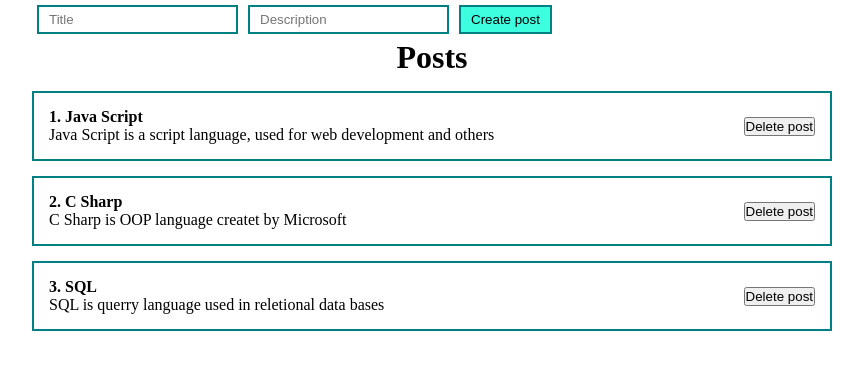
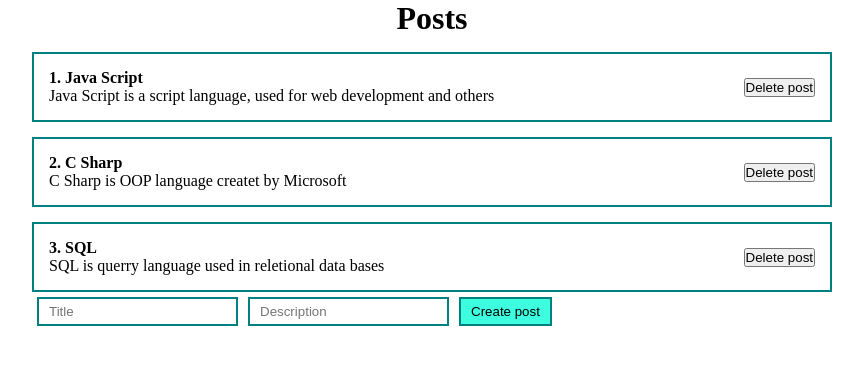
Before and after one commit to ventsislavVidulov/react-recap-utv, a React (Vite) app: page / in a window 1280 px wide. Shown: the top 370 px of the page, without its empty margins (208-1071 px from the left). Built offline with nearby package versions, Linux system fonts and the light colour scheme.

Commit message:
decompose post form to new component

```diff
--- a/src/App.jsx
+++ b/src/App.jsx
@@ -1,14 +1,9 @@
 import "./styles/App.css";
 import { useState } from "react";
 import PostList from "./components/PostList";
-import ControledInput from "./ui/ControledInput/ControledInput";
-import MyButton from "./ui/MyButton/MyButton";
+import PostForm from "./ui/PostForm/PostForm";
 
 function App() {
-  const [postTitle, setPostTitle] = useState('');
-  const [postTitleResetSignal, setPostTitleResetSignal] = useState(false);
-  const [postDescriptionResetSignal, setPostDescriptionResetSignal] = useState(false);
-  const [postDescription, setPostDescription] = useState('');
   const [posts, setPosts] = useState(
     [
       {
@@ -30,29 +25,14 @@ function App() {
     ]
   );
 
-  const titleHandler = (title) => {
-    setPostTitle(title);
-  };
-
-  const descriptionHandler = (description) => {
-    setPostDescription(description);
-  };
-
-  const handleSubmit = (e) => {
-    e.preventDefault();
-    setPosts([...posts, { id: posts[posts.length - 1].id + 1, title: postTitle, description: postDescription }]);
-    setPostTitleResetSignal(state => !state);
-    setPostDescriptionResetSignal(state => !state);
+  const addPostHandler = (posts) => {
+    setPosts(posts);
   }
 
   return (
     <div className='app'>
-      <form action="">
-        <ControledInput placeholder="Title" value={postTitle} handler={titleHandler} debounceInterval="1000" resetSignal={postTitleResetSignal} />
-        <ControledInput placeholder="Description" value={postDescription} handler={descriptionHandler} debounceInterval="1000" resetSignal={postDescriptionResetSignal} />
-        <MyButton handler={handleSubmit}>Create post</MyButton>
-      </form>
       <PostList posts={posts} listTitle="Posts" />
+      <PostForm posts={posts} addPostHandler={addPostHandler}/>
     </ div>
   )
 }
--- /dev/null
+++ b/src/ui/PostForm/PostForm.jsx
@@ -0,0 +1,36 @@
+import { useState } from "react";
+
+import ControledInput from "../ControledInput/ControledInput";
+import MyButton from "../MyButton/MyButton";
+
+const PostForm = ({posts, addPostHandler}) => {
+    const [postTitle, setPostTitle] = useState('');
+    const [postTitleResetSignal, setPostTitleResetSignal] = useState(false);
+    const [postDescriptionResetSignal, setPostDescriptionResetSignal] = useState(false);
+    const [postDescription, setPostDescription] = useState('');
+
+    const titleHandler = (title) => {
+        setPostTitle(title);
+    };
+
+    const descriptionHandler = (description) => {
+        setPostDescription(description);
+    };
+
+    const handleSubmit = (e) => {
+        e.preventDefault();
+        addPostHandler([...posts, { id: posts[posts.length - 1].id + 1, title: postTitle, description: postDescription }]);
+        setPostTitleResetSignal(state => !state);
+        setPostDescriptionResetSignal(state => !state);
+    }
+
+    return (
+        <form action="">
+            <ControledInput placeholder="Title" value={postTitle} handler={titleHandler} debounceInterval="1000" resetSignal={postTitleResetSignal} />
+            <ControledInput placeholder="Description" value={postDescription} handler={descriptionHandler} debounceInterval="1000" resetSignal={postDescriptionResetSignal} />
+            <MyButton handler={handleSubmit}>Create post</MyButton>
+        </form>
+    )
+}
+
+export default PostForm
```
